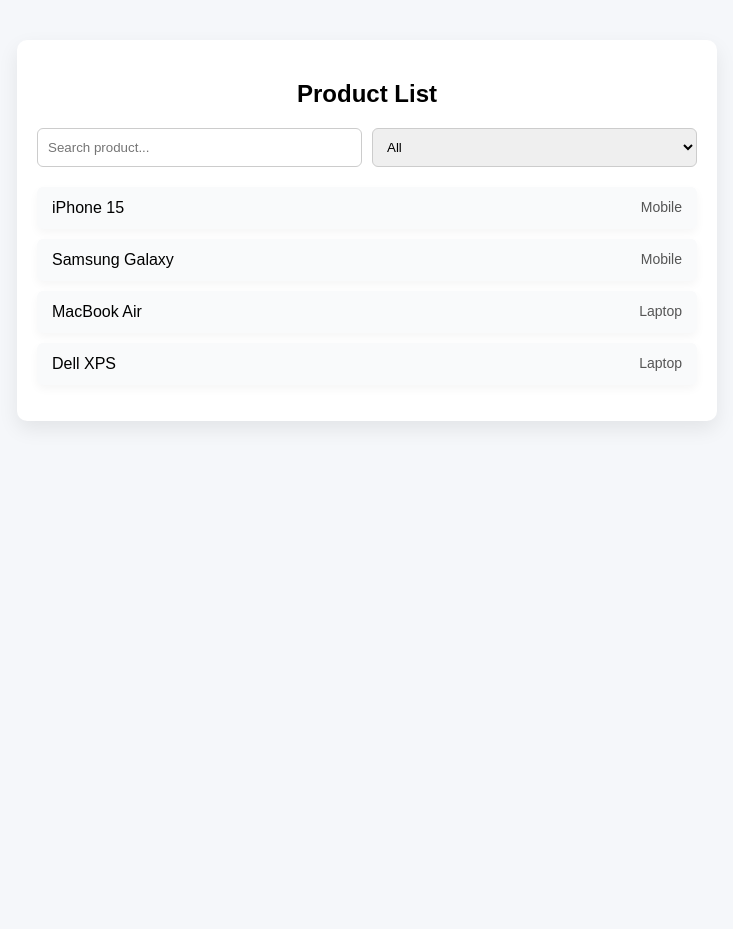
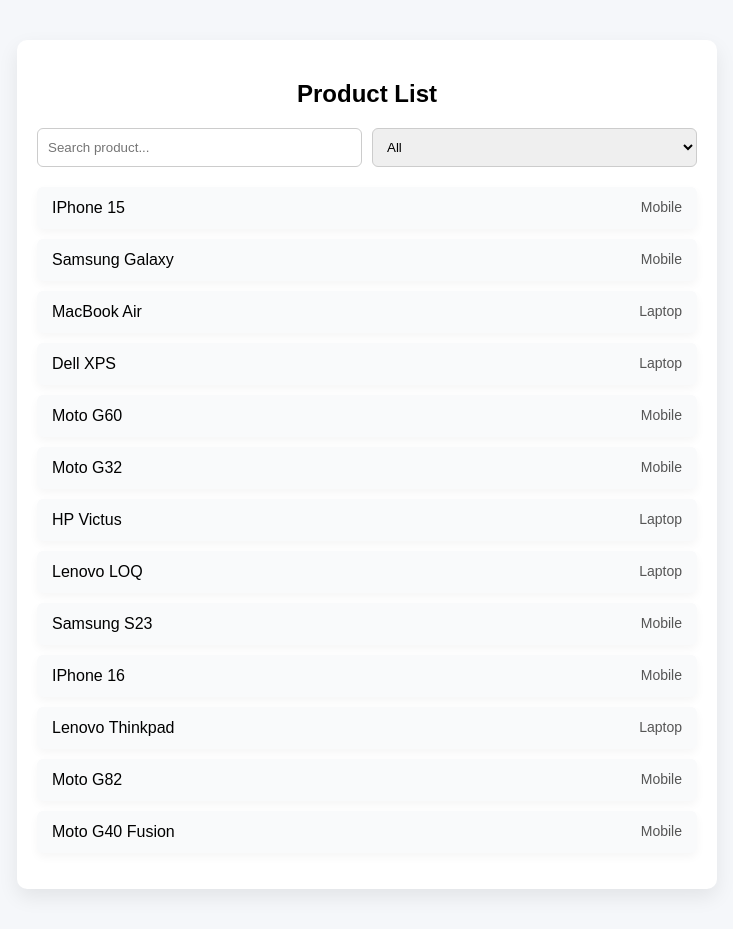
Before and after one commit to nikhilmaharana/SDP-Exam1, a React (Create React App) app in the folder productpage/: page / in a window 1280 px wide. Shown: the whole page, without its empty margins (273-1006 px from the left). Before the commit the page ends 800 px from the top, so only its background shows below. Built offline with nearby package versions, Linux system fonts and the light colour scheme.

Commit message:
Products

```diff
--- a/productpage/src/products.js
+++ b/productpage/src/products.js
@@ -1,8 +1,17 @@
 const products = [
-  { id: 1, name: "iPhone 15", category: "Mobile" },
+  { id: 1, name: "IPhone 15", category: "Mobile" },
   { id: 2, name: "Samsung Galaxy", category: "Mobile" },
   { id: 3, name: "MacBook Air", category: "Laptop" },
   { id: 4, name: "Dell XPS", category: "Laptop" },
+  { id: 5, name: "Moto G60", category: "Mobile"},
+  { id: 6, name: "Moto G32", category: "Mobile"},
+  { id: 7, name: "HP Victus", category: "Laptop"},
+  { id: 8, name: "Lenovo LOQ", category: "Laptop"},
+  { id: 9, name: "Samsung S23", category: "Mobile"},
+  { id: 10, name: "IPhone 16", category: "Mobile"},
+  { id: 11, name: "Lenovo Thinkpad", category: "Laptop"},
+  { id: 12, name: "Moto G82", category: "Mobile"},
+  { id: 13, name: "Moto G40 Fusion", category: "Mobile"},
 ];
 
 export default products;
```
